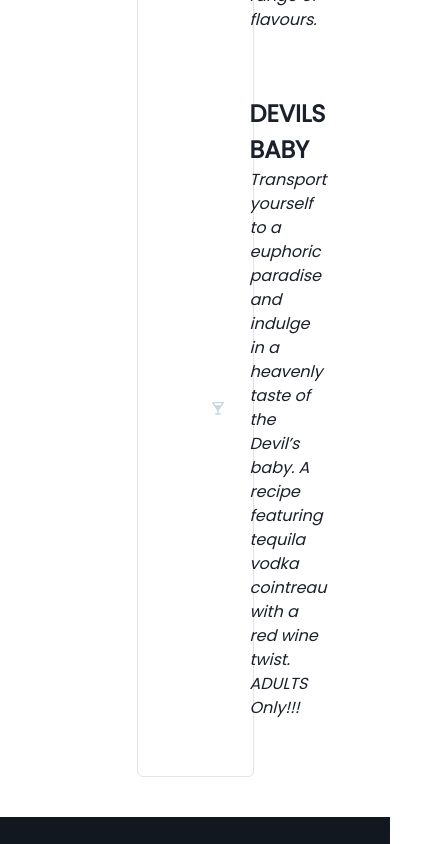
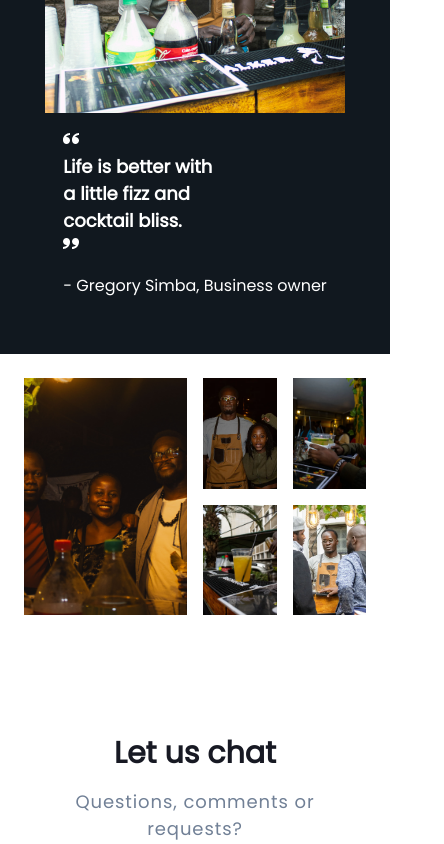
Before and after one commit to dennissammy77/tripples, a Next.js app: page / in a window 390 px wide. Shown: the part 2380-3224 px from the top of the page, 444 px wide, since content can reach past the window. Built offline with nearby package versions, Linux system fonts and the light colour scheme.

Commit message:
Launch: css fixing

```diff
--- a/src/app/collage/page.js
+++ b/src/app/collage/page.js
@@ -4,7 +4,7 @@ import React from 'react'
 
 function Collage() {
   return (
-    <Grid h='' templateRows='repeat(2, 1fr)' templateColumns='repeat(4, 1fr)' gap={4} p='10'>
+    <Grid h='' templateRows='repeat(2, 1fr)' templateColumns='repeat(4, 1fr)' gap={4} p='6'>
         <GridItem rowSpan={2} colSpan={2}>
             <Image src='../../assests/collage-1.jpg' w='full' h='full' alt='image' objectFit={'cover'}/>
         </GridItem>
--- a/src/app/contact/page.js
+++ b/src/app/contact/page.js
@@ -19,32 +19,32 @@ function Contact() {
                     Feel free to reach out, <br/>we would love to hear from you.
                 </Text>
             </GridItem>
-            <GridItem colSpan={{ base: "auto", md: 4}}>
-                <HStack color='' my='4'>
+            <GridItem colSpan={{ base: "auto", md: 4}} w='full'>
+                <HStack color='' my='4' w='full'>
                     <Icon as={MdOutlineMail} boxSize={'4'}/>
                     <Link href='mailto:trippleske@gmail.com' isExternal>
                         trippleske@gmail.com
                     </Link>
                 </HStack>
-                <HStack color='' my='4'>
+                <HStack color='' my='4' w='full'>
                     <Icon as={FaWhatsapp} boxSize={'4'}/>
                     <Link href='whatsapp://send?phone=+254705595902' isExternal>
                         +254705595902
                     </Link>
                 </HStack>
-                <HStack color='' my='4'>
+                <HStack color='' my='4' w='full'>
                     <Icon as={FaPhone} boxSize={'4'}/>
                     <Link href='tel:+254705595902' isExternal>
                         +254705595902
                     </Link>
                 </HStack>
-                <HStack color='' my='4'>
+                <HStack color='' my='4' w='full'>
                     <Icon as={BsInstagram} boxSize={'4'}/>
                     <Link href='https://www.instagram.com/_t.r.i.p.p.l.e.s_/' isExternal>
                         _t.r.i.p.p.l.e.s_
                     </Link>
                 </HStack>
-                <HStack color='' my='4'>
+                <HStack color='' my='4' w='full'>
                     <Icon as={FaTiktok} boxSize={'4'}/>
                     <Link href='https://www.tiktok.com/@tripples.cocktail?_t=8gngZy3R8Q2&_r=1' isExternal>
                         _t.r.i.p.p.l.e.s_
--- a/src/app/page.js
+++ b/src/app/page.js
@@ -11,7 +11,7 @@ export default function Home() {
   const router = useRouter();
   return (
     <Box>
-      <Box position={'relative'}>
+      <Box position={'relative'} w='full'>
         <Image src='../assests/home_bg.jpg' alt='home background' w='full' h='90vh' objectFit={'cover'}/>
         <Box position={'absolute'} top='40%' left='10vw' fontSize={'xxx-large'} fontWeight={'bold'} color='#fff'>
           <Text>Real Magic is a sip<br/>away</Text>
@@ -25,6 +25,9 @@ export default function Home() {
       <Qoute/>
       <Collage/>
       <Contact/>
+      {/**
+       *
+       */}
     </Box>
   );
 }
--- a/src/app/quote/page.js
+++ b/src/app/quote/page.js
@@ -6,11 +6,11 @@ import { ImQuotesLeft, ImQuotesRight } from "react-icons/im";
 function Qoute() {
   return (
     <Box bg='#11181F' p='10'>
-        <Flex w='full' justifyContent={'center'} align={'center'}>
-            <Image src='../../assests/quote.jpg' boxSize={500} alt='quote_img' objectFit={'cover'}/>
-            <Box color='#fff' mx='8'>
+        <Flex w='full' justifyContent={'center'} align={'center'} flexDirection={{base:'column',md:'row'}}>
+            <Image src='../../assests/quote.jpg' boxSize={{base:300,md:500}} alt='quote_img' objectFit={'cover'}/>
+            <Box color='#fff' mx={{base:'',md:'8'}} my={{base:'4',md:''}}>
                 <Icon boxSize={'4'} as={ImQuotesLeft}/>
-                <Text fontSize={'xxx-large'} fontWeight={'bold'}>Life is better with<br/> a little fizz and<br/> cocktail bliss.</Text>
+                <Text fontSize={{base:'large',md:'xxx-large'}} fontWeight={'bold'}>Life is better with<br/> a little fizz and<br/> cocktail bliss.</Text>
                 <Icon boxSize={'4'} as={ImQuotesRight}/>
                 <Text mt='4'>- Gregory Simba, Business owner</Text>
             </Box>
--- a/src/app/signatures/page.js
+++ b/src/app/signatures/page.js
@@ -6,7 +6,7 @@ import React from 'react'
 function Signatures() {
   return (
     <Center>
-        <Box border='1px solid #e3e3e3' borderRadius={'md'} p='6' my='10' w='30%'>
+        <Box border='1px solid #e3e3e3' borderRadius={'md'} p='6' my='10' w={{base:'90%',md:'30%'}}>
             <Heading as='h1' my='8' textAlign={'center'}>SIGNATURES</Heading>
             {arr_signatures?.map((item,index)=>{
                 return(
```
